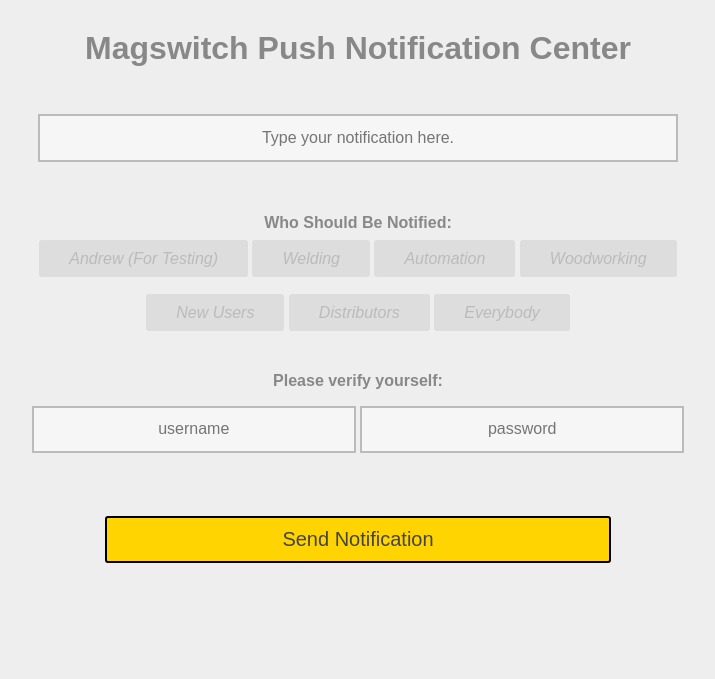
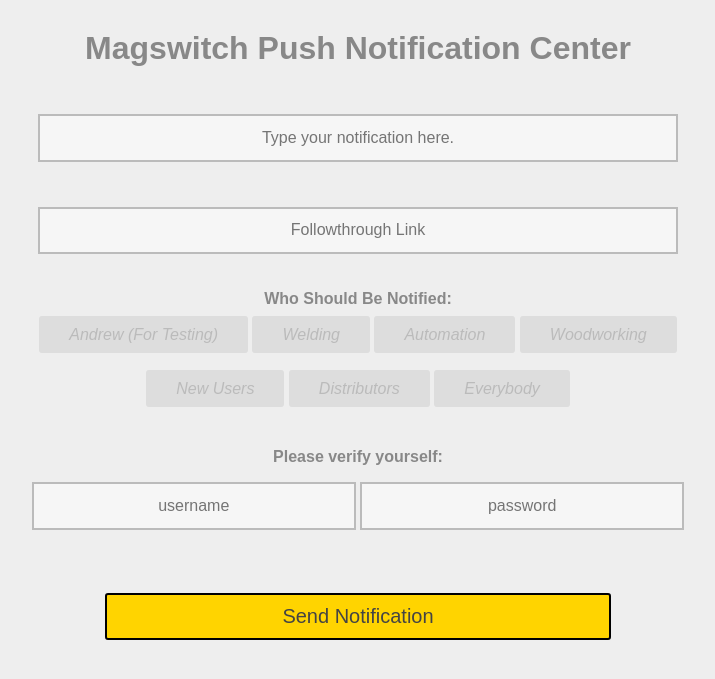
Before and after one commit to agent-reed/Magswitch-API, a Flask app: page /push/ in a window 1280 px wide. Shown: the top 679 px of the page, without its empty margins (282-997 px from the left). Run offline with Flask 2, Linux system fonts and the light colour scheme.

Commit message:
Add followthrough link to form and request

```diff
--- a/app.py
+++ b/app.py
@@ -270,13 +270,14 @@ def sendNotifications():
 		tokenString = request.form.getlist('tokens')
 		username = request.form['username']
 		password = request.form['password']
+		link = request.form['link']
 
 		error = None
 		if username != 'magswitch' or password != 'pikachu':
 			error = "Bad Credentials. Please try again."
 			return render_template('notificationCreator.html', error=error)
 		else:
-			msg = push.pushNotificationByGroups(tokenString, message)
+			msg = push.pushNotificationByGroups(tokenString, message, link)
 
 		return render_template('notificationCompletion.html', msg=msg)
 
--- a/push.py
+++ b/push.py
@@ -41,11 +41,11 @@ def pushNotificationById(pnType, message):
 
 		return 1
 
-def pushNotificationByGroups(groups, message):
+def pushNotificationByGroups(groups, message, link):
 
 	groupTokens = []
 
-	payload = Payload(alert=message, sound="default", badge=1)
+	payload = Payload(alert=message, sound="default", badge=1, link=link)
 
 	if "Everybody" in groups:
 		print("Notifying Everybody")
--- a/templates/ForceCalculatorCenter.html
+++ b/templates/ForceCalculatorCenter.html
@@ -10,11 +10,8 @@
 Magswitch Force Calculator
 </h1>
 
-<p>
-	Enter your thickness
-</p>
 	<form action = "" method = "post">
-		<input class="contact-text-field" type="text" name="thickness" placeholder="Thickness [mm]">
+		<input class="contact-text-field" type="text" name="thickness" placeholder="Enter Part Thickness [mm]">
 		<p>Select Your Material</p>
 		<input type="radio" name="material" value="Steel" checked>Steel<br>
 		<p>Select Your Tool</p>
--- a/templates/notificationCreator.html
+++ b/templates/notificationCreator.html
@@ -12,6 +12,7 @@
 		<input class="contact-text-field" id="message_email" label="false" name="message" placeholder="Type your notification here." required="required" type="text">
 	</p>
 	<p>
+		<input class="contact-text-field" id="link label="false" name="link" placeholder="Followthrough Link" type="text">
 		<br>
 		<br>
 		<strong>Who Should Be Notified:</strong>
```
